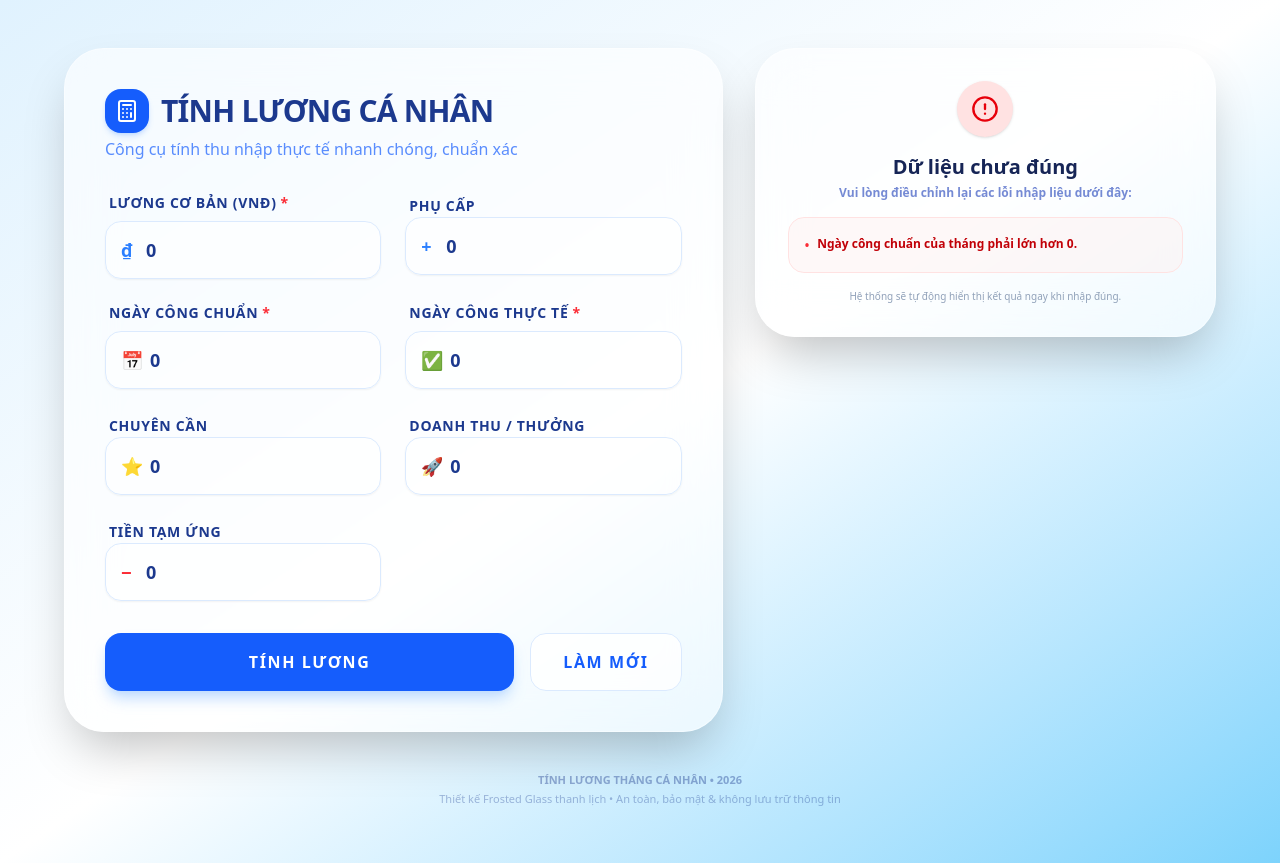
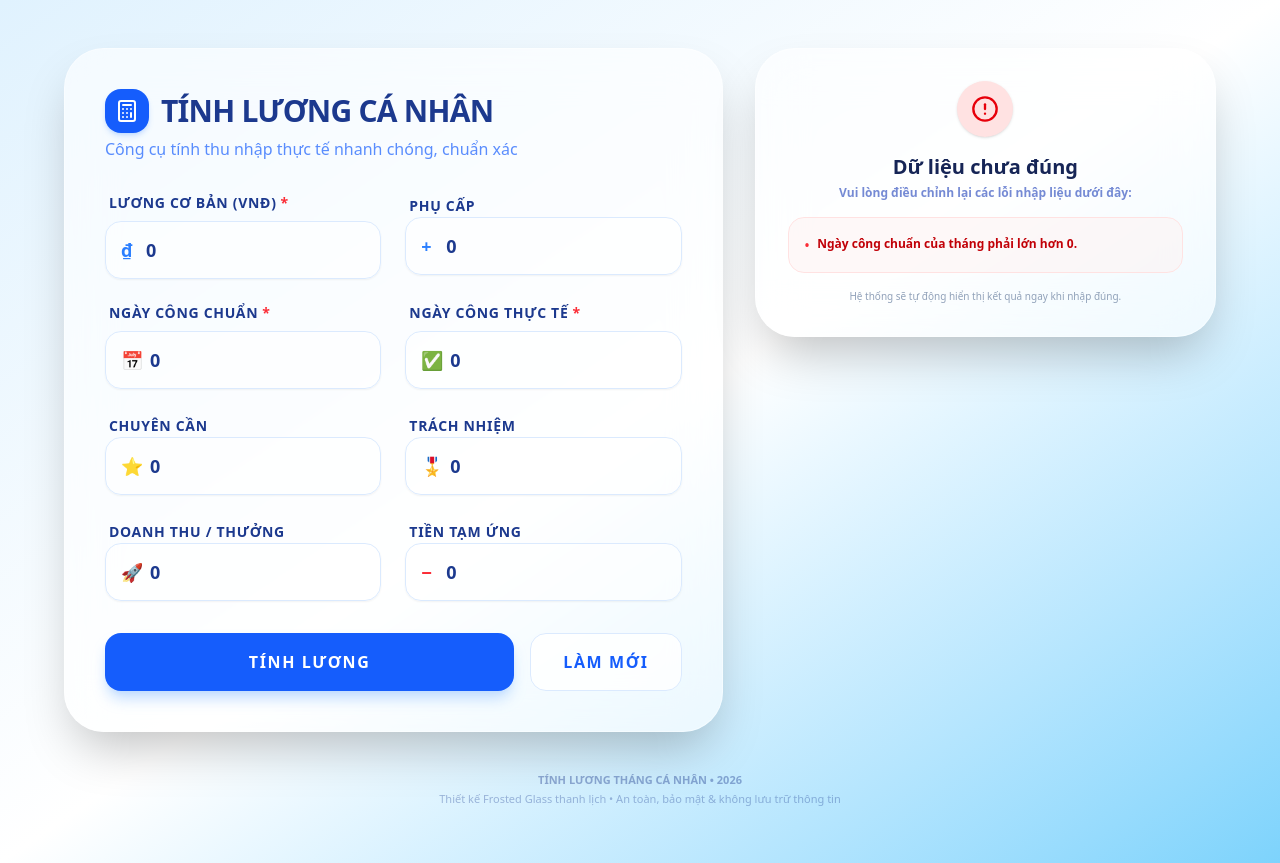
Before and after one commit to llkhai29-cmd/T-nh-l-ng-c-nh-n, a React (Vite) app: page / in a window 1280 px wide. Built offline with nearby package versions, Linux system fonts and the light colour scheme.

Commit message:
feat: add responsibility allowance input field
Add a new field for responsibility allowance to the payroll calculation logic and validation requirements.

```diff
--- a/src/App.tsx
+++ b/src/App.tsx
@@ -103,6 +103,7 @@ export default function App() {
   const [actualDays, setActualDays] = useState<string>("0");
   const [allowance, setAllowance] = useState<string>("0");
   const [attendance, setAttendance] = useState<string>("0");
+  const [responsibility, setResponsibility] = useState<string>("0");
   const [revenue, setRevenue] = useState<string>("0");
   const [advance, setAdvance] = useState<string>("0");
 
@@ -126,6 +127,7 @@ export default function App() {
   const actualDaysNum = parseDays(actualDays);
   const allowanceNum = parseCurrency(allowance);
   const attendanceNum = parseCurrency(attendance);
+  const responsibilityNum = parseCurrency(responsibility);
   const revenueNum = parseCurrency(revenue);
   const advanceNum = parseCurrency(advance);
 
@@ -138,6 +140,7 @@ export default function App() {
   if (!actualDays) validationErrors.push("Ngày công thực tế không được để trống.");
   if (!allowance) validationErrors.push("Phụ cấp không được để trống. Hãy nhập 0 nếu không có.");
   if (!attendance) validationErrors.push("Chuyên cần không được để trống. Hãy nhập 0 nếu không có.");
+  if (!responsibility) validationErrors.push("Trách nhiệm không được để trống. Hãy nhập 0 nếu không có.");
   if (!revenue) validationErrors.push("Doanh thu không được để trống. Hãy nhập 0 nếu không có.");
   if (!advance) validationErrors.push("Tiền ứng không được để trống. Hãy nhập 0 nếu không có.");
 
@@ -148,7 +151,7 @@ export default function App() {
   if (actualDaysNum > standardDaysNum) {
     validationErrors.push("Ngày công thực tế không được lớn hơn ngày công chuẩn.");
   }
-  if (basicSalaryNum < 0 || allowanceNum < 0 || attendanceNum < 0 || revenueNum < 0 || advanceNum < 0 || actualDaysNum < 0 || standardDaysNum < 0) {
+  if (basicSalaryNum < 0 || allowanceNum < 0 || attendanceNum < 0 || responsibilityNum < 0 || revenueNum < 0 || advanceNum < 0 || actualDaysNum < 0 || standardDaysNum < 0) {
     validationErrors.push("Không cho phép nhập giá trị số âm.");
   }
 
@@ -164,7 +167,7 @@ export default function App() {
     ? (basicSalaryNum / divisor) * actualDaysNum
     : 0;
 
-  const netSalary = totalSalary + allowanceNum + attendanceNum + revenueNum - advanceNum;
+  const netSalary = totalSalary + allowanceNum + attendanceNum + responsibilityNum + revenueNum - advanceNum;
 
   // Handle inputs change safely with thousand separators in real-time
   const handleCurrencyInput = (valStr: string, setter: (val: string) => void) => {
@@ -202,6 +205,7 @@ export default function App() {
     setActualDays("0");
     setAllowance("0");
     setAttendance("0");
+    setResponsibility("0");
     setRevenue("0");
     setAdvance("0");
     setPulseTrigger(false);
@@ -351,6 +355,25 @@ export default function App() {
                   </div>
                 </div>
 
+                {/* Trách nhiệm */}
+                <div className="space-y-2">
+                  <label htmlFor="responsibility" className="text-xs md:text-sm font-bold text-blue-900 uppercase tracking-wider ml-1">
+                    Trách nhiệm
+                  </label>
+                  <div className="relative">
+                    <span className="absolute left-4 top-1/2 -translate-y-1/2 text-lg select-none">🎖️</span>
+                    <input
+                      id="responsibility"
+                      type="text"
+                      inputMode="numeric"
+                      value={responsibility}
+                      onChange={(e) => handleCurrencyInput(e.target.value, setResponsibility)}
+                      className="w-full bg-white/50 border border-blue-100 rounded-2xl py-3.5 pl-11 pr-4 text-lg font-semibold text-blue-900 focus:outline-hidden focus:ring-2 focus:ring-blue-400 focus:bg-white/85 transition-all shadow-xs"
+                      placeholder="Phụ cấp trách nhiệm..."
+                    />
+                  </div>
+                </div>
+
                 {/* Doanh thu */}
                 <div className="space-y-2">
                   <label htmlFor="revenue" className="text-xs md:text-sm font-bold text-blue-900 uppercase tracking-wider ml-1">
@@ -490,6 +513,11 @@ export default function App() {
                       </div>
 
                       <div className="flex items-center justify-between border-b border-blue-800/70 pb-3">
+                        <span className="text-blue-200/90 text-sm">Trách nhiệm</span>
+                        <span className="font-mono font-semibold text-emerald-300">+{formatVND(responsibilityNum)}</span>
+                      </div>
+
+                      <div className="flex items-center justify-between border-b border-blue-800/70 pb-3">
                         <span className="text-blue-200/90 text-sm">Doanh thu / Thưởng</span>
                         <span className="font-mono font-semibold text-emerald-300">+{formatVND(revenueNum)}</span>
                       </div>
@@ -564,7 +592,7 @@ export default function App() {
                           <li>Nếu ngày công chuẩn = 30: <span className="font-semibold text-blue-950">(Lương cơ bản / 28) × Ngày công thực tế</span></li>
                           <li>Trường hợp khác: <span className="font-semibold text-blue-950">(Lương cơ bản / Ngày công chuẩn) × Ngày công thực tế</span></li>
                         </ul>
-                        <p>2. Lương thực lãnh = Tổng lương ngày công + Phụ cấp + Chuyên cần + Doanh thu − Tiền tạm ứng</p>
+                        <p>2. Lương thực lãnh = Tổng lương ngày công + Phụ cấp + Chuyên cần + Trách nhiệm + Doanh thu − Tiền tạm ứng</p>
                         <div className="border-t border-blue-200/40 pt-1.5 font-mono text-blue-800 text-[11px]">
                           ({new Intl.NumberFormat('vi-VN').format(basicSalaryNum)} / {divisor}) × {actualDaysNum} = {formatVND(totalSalary)}
                         </div>
```
Also changed, not shown: 1 other file (tests, documents, lock files or other folders).
